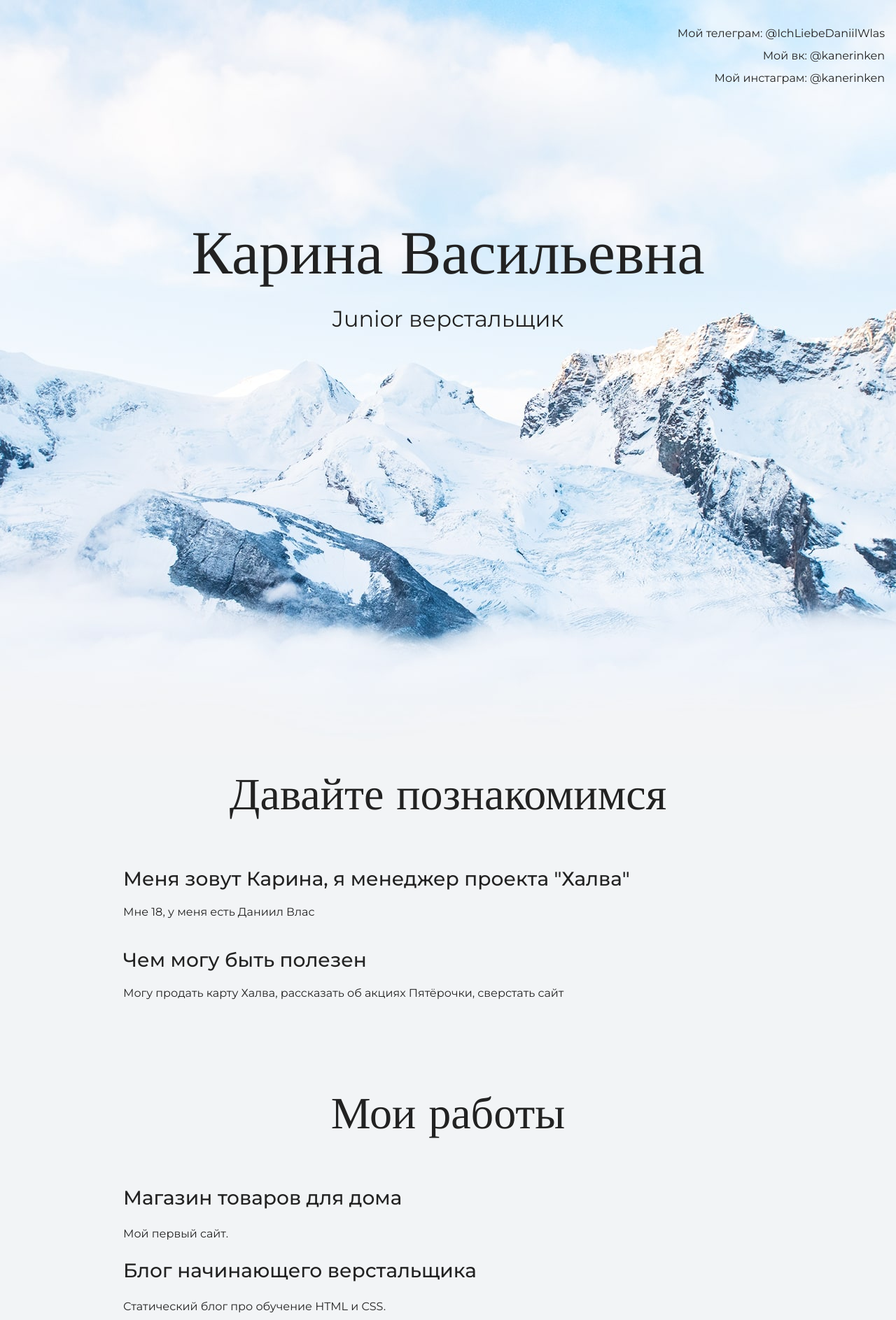
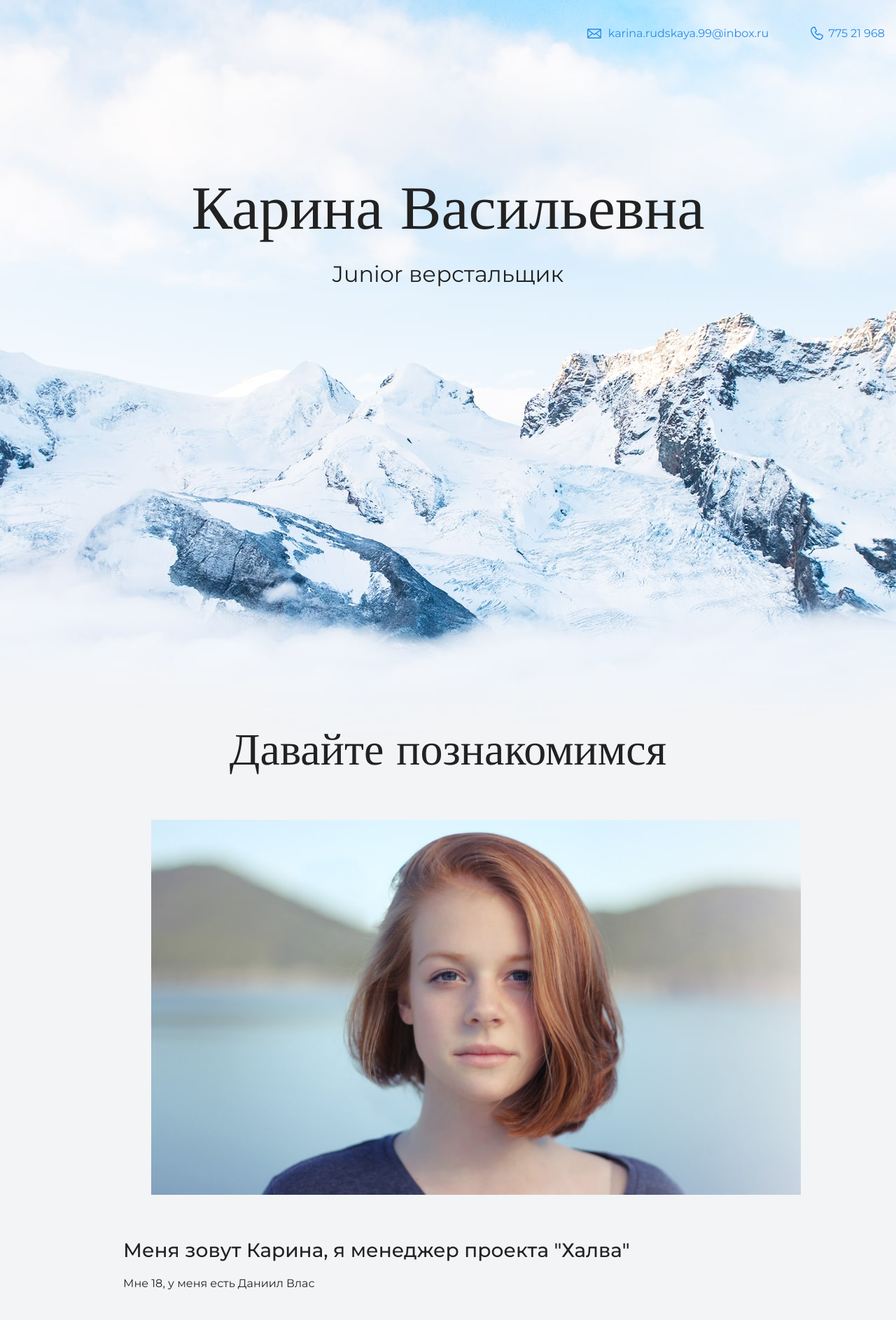
Before and after one commit to kanerinken/portfolio, a plain HTML site: page index.html in a window 1280 px wide. Shown: the top 1887 px of the page at 70% size. Drawn offline with nearby package versions, Linux system fonts and the light colour scheme.

Commit message:
Добавляет значки контактной информации

```diff
--- a/index.html
+++ b/index.html
@@ -10,9 +10,8 @@
   <body>
     <header class="page-header">
      <div class="container">
-      Мой телеграм: @IchLiebeDaniilWlas<br>
-      Мой вк: @kanerinken<br>
-      Мой инстаграм: @kanerinken
+      <a href="mailto:karina.rudskaya.99@inbox.ru" class="header-email">karina.rudskaya.99@inbox.ru</a>
+      <a href="tel:+37377521968" class="header-phone">775 21 968</a>
       </div>
     </header>
 
@@ -26,6 +25,9 @@
     <section class="intro">
      <div class="container">
       <h2 class="subheading">Давайте познакомимся</h2>
+      <figure>
+          <img src="files/user.jpg" class="user-image" width="928" height="536" alt="Фото Карины Васильевны">
+      </figure>
       <h3>Меня зовут Карина, я менеджер проекта "Халва"</h3>
       <p>Мне 18, у меня есть Даниил Влас</p>
       <h3>Чем могу быть полезен</h3>
@@ -37,8 +39,14 @@
      <div class="container">
       <h2 class="subheading">Мои работы</h2>
 
+      <figure>
+          <img src="files/project.jpg" width="928" height="536" alt="Сайт магазина товаров для дома" class="project-image">
+      </figure>
+
       <h3>Магазин товаров для дома</h3>
       <p>Мой первый сайт.</p>
+
+      <a class="button" href="source/project-gloevk/index.html">Открыть страницу</a>
 
       <h3>Блог начинающего верстальщика</h3>
       <p>Статический блог про обучение HTML и CSS.</p>
@@ -47,7 +55,8 @@
 
     <footer class="page-footer">
      <div class="container">
-      Мой steam: @kanerinken
+      <a href="mailto:karina.rudskaya.99@inbox.ru" class="footer-email">karina.rudskaya.99@inbox.ru</a>
+      <a href="tel:+37377521968" class="footer-phone">775 21 968</a>
       </div>
     </footer>
   </body>
```
